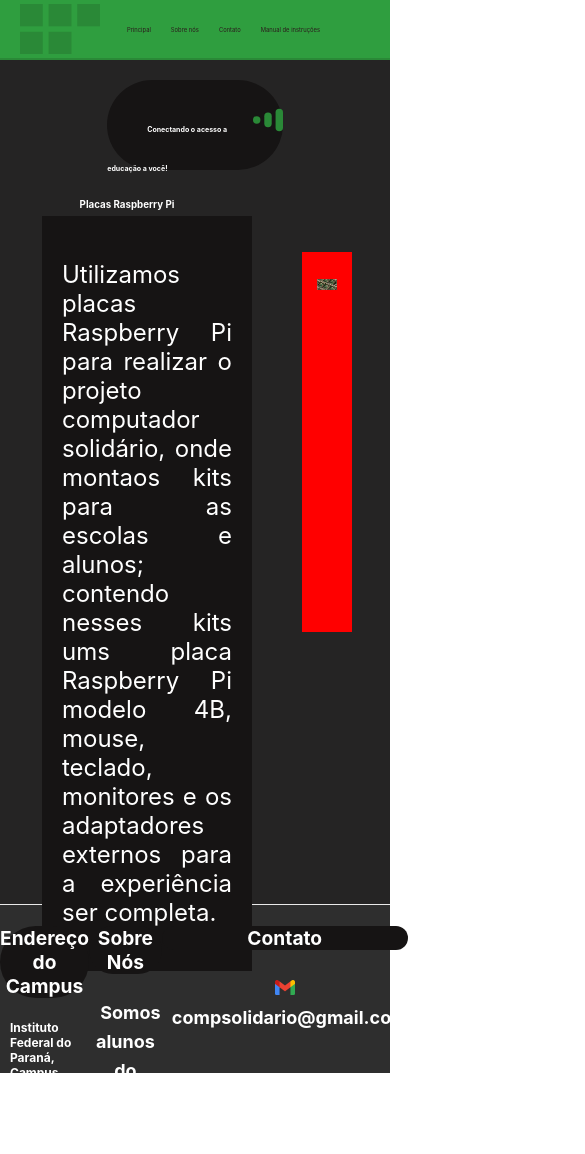
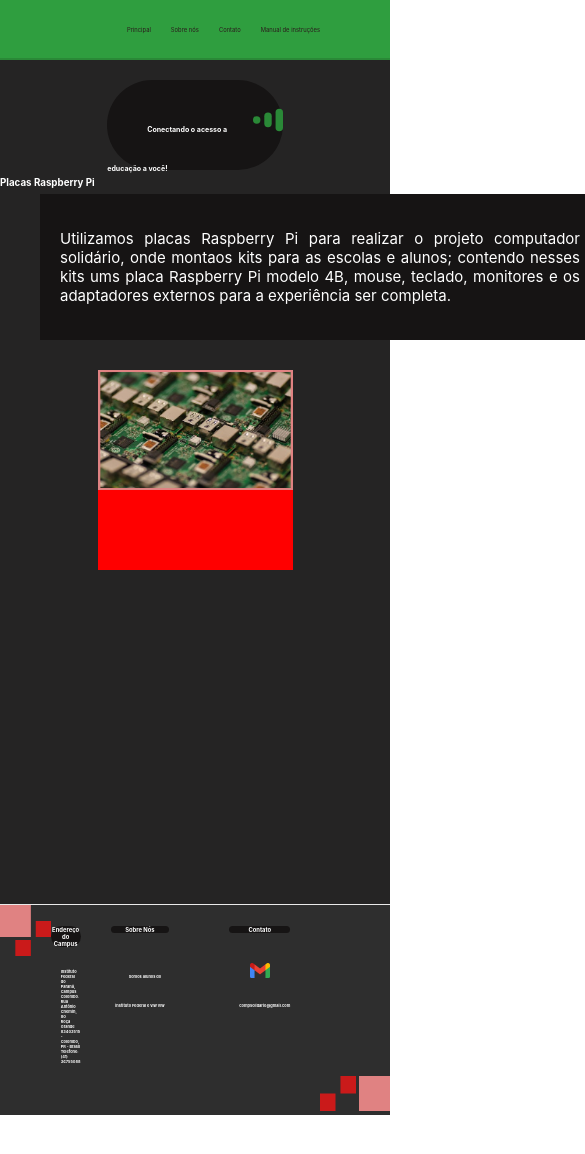
Before and after one commit to EduardoFariaKruger/SiteIFPR, a Next.js app in the folder siteifpr/: page / in a window 390 px wide. Shown: the top 1154 px of the page, 585 px wide, since content can reach past the window. After the commit the page ends 1115 px from the top, so only its background shows below. Built offline with nearby package versions, Linux system fonts and the light colour scheme.

Commit message:
@media adicionado

```diff
--- a/siteifpr/components/Footer.js
+++ b/siteifpr/components/Footer.js
@@ -3,10 +3,10 @@
 
 const Footer = () => {
   return (
-    <div className={styles.footer}>
+    <footer className={styles.footer}>
       <div>
         <Image src="/images/blocksUpSide.png" width={80} height={80} /></div>
-      <div>
+      <div className={styles.content}>
         <h1>
           <p className={styles.infosFooter}>Endereço do Campus</p>
         </h1>
@@ -20,7 +20,7 @@
           </p2>
         </h2>
       </div>
-      <div>
+      <div style={{ marginLeft: 30, marginRight: 30}}>
         <h1>
           <p className={styles.infosFooter}>Sobre Nós</p>
         </h1>
@@ -30,7 +30,7 @@
           </p2>
         </h2>
       </div>
-      <div>
+      <div style={{ marginLeft: 30, marginRight: 30}}>
         <h1>
           <p className={styles.infosFooter}>Contato</p>
         </h1>
@@ -44,7 +44,7 @@
       <div className={styles.down}>
         <Image src="/images/blocksDownSide.png" width={110} height={55} />
       </div>
-    </div>
+    </footer>
   );
 };
 
--- a/siteifpr/pages/index.js
+++ b/siteifpr/pages/index.js
@@ -43,12 +43,8 @@
           <div className={styles.bodyimage}>
             <Image
               src="/images/placa.png"
-              width={625}
-              minHeight={100}
-              maxHeight={350}
-              minWidth={150}
-              maxWidth={625}
-              height={350}
+              width={650}
+              height={400}
             />
           </div>
         </div>
--- a/siteifpr/styles/Home.module.css
+++ b/siteifpr/styles/Home.module.css
@@ -19,26 +19,31 @@
   height: 100vh;
   padding-top: 20px;
   background-color: #252424;
+  margin: auto;
   margin-top: 60px;
 }
 
 .footer {
   display: flex;
+  position: relative;
+  flex-direction: row;
   text-align: center;
-  height: 20vh;
+  bottom: 0;
+  height: 25vh;
   background-color: rgb(46, 46, 46);
   color: white;
   border-top: 1px solid #eaeaea;
   width: 100%;
   justify-content: space-around;
+  min-height: 20vh;
 }
 .infosFooter {
   border-radius: 50px;
   background-color: #161414;
-  font-size: 60%;
+  font-size: 1.5vw;
 }
 .textInfos {
-  font-size: 75%;
+  font-size: 1vw;
   text-align: left;
   align-content: center;
   margin-left: 10px;
@@ -97,7 +102,6 @@
   width: 600px;
   margin-top: 20px;
   margin-right: 50px;
-  text-align: center;
   color: white;
   min-width: 250px;
 }
@@ -125,11 +129,12 @@
   min-width: 30%;
   max-width: 100%;
   margin-bottom: 20vh;
+  margin: auto;
 }
 
 .textrasp {
   padding: 20px;
-  font-size: 150%;
+  font-size: 2.3vw;
   margin-left: 40px;
   background: #161414;
 }
@@ -142,3 +147,39 @@
   font-size: 1.8vw;
   padding-left: 40px;
 }
+
+.content {
+  flex: 1
+}
+@media screen and (max-width: 639px) {
+  .textrasp {font-size: 15px; }
+  .body {
+    flex-direction: column;
+    margin: 0;
+    padding: 0;
+  }
+  .bodytext {
+    margin: 0;
+    padding: 0;
+    height: 200px;
+    margin: auto;
+  }
+  .bodyimage {
+    margin: 0;
+    padding: 0;
+    height: 200px;
+    width: 50%;
+    margin: auto;
+  }
+}
+
+.image {
+  width: 100%;
+  height: 325px;
+}
+@media (min-width: 640px) {
+    .textrasp {font-size: 15px; }
+  }
+
+@media (min-width:960px) { .textrasp {font-size: 20px;} }
+@media (min-width:1100px) { .textrasp {font-size: 30px;} }
```
